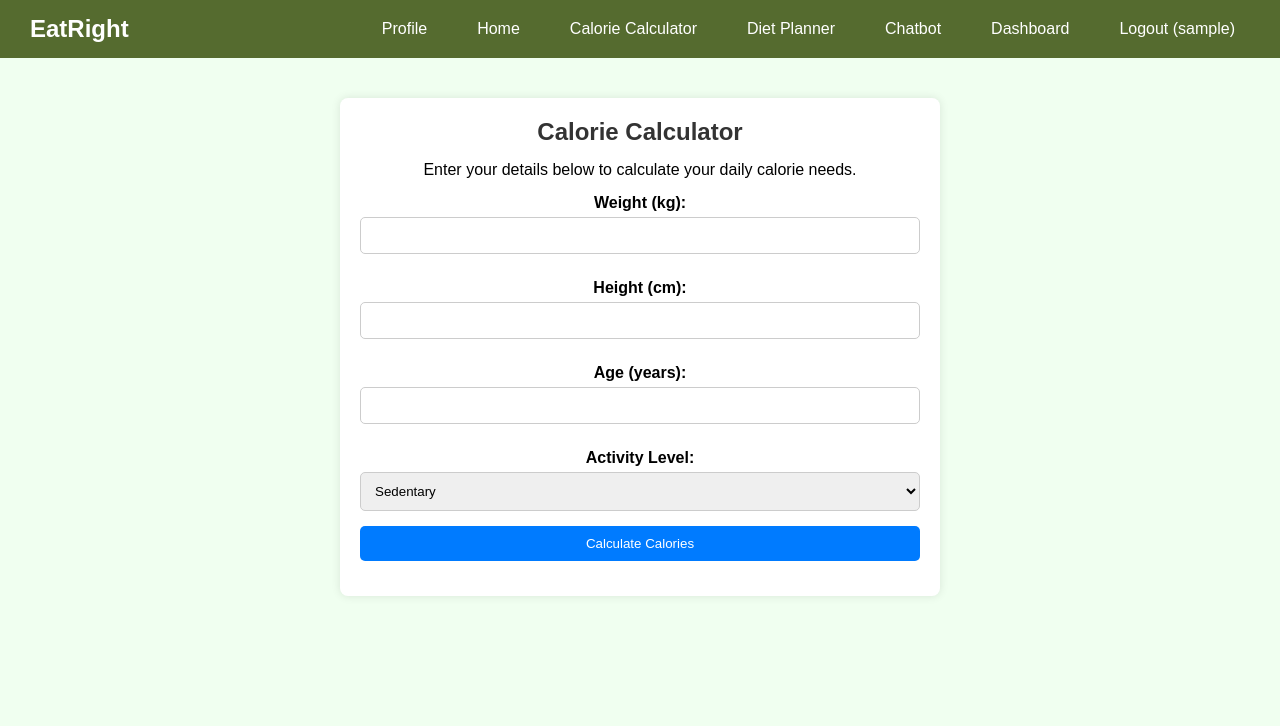
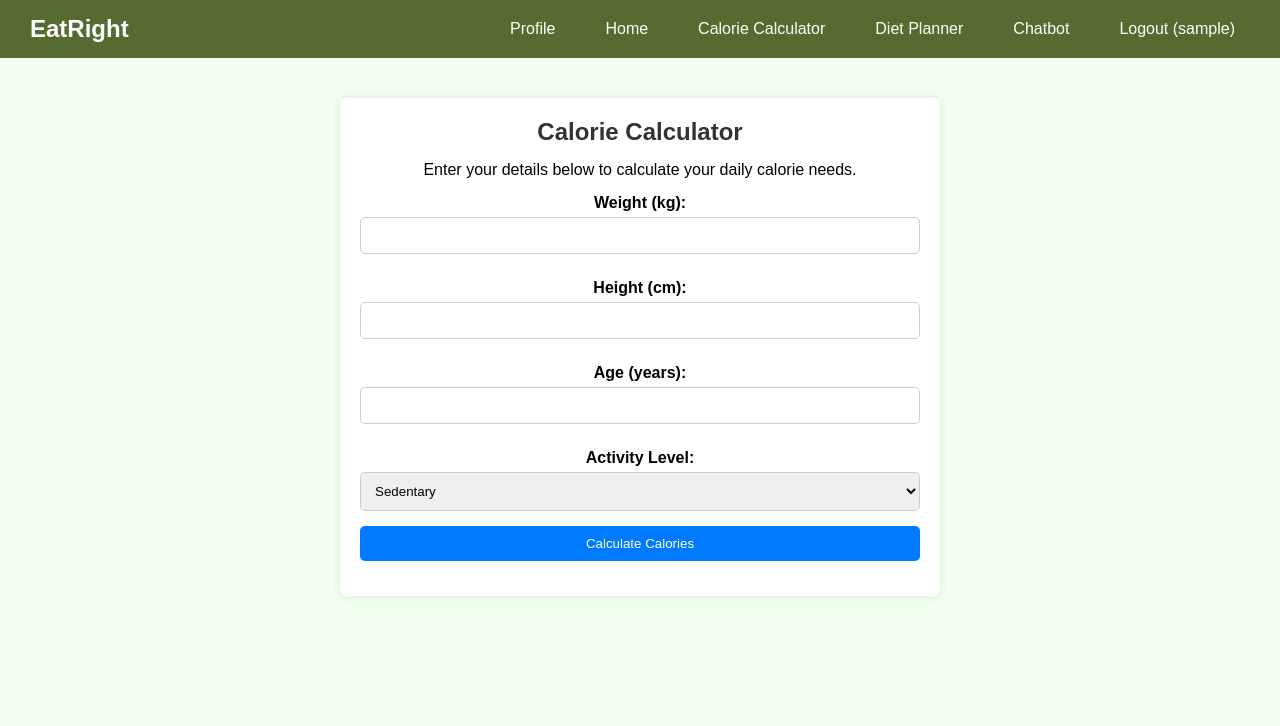
Before and after one commit to MakkapatiDeepthi/EatRight, a Flask app: page /calorie-calculator in a window 1280 px wide. Shown: the top 726 px of the page. Run offline with Flask 3, Linux system fonts and the light colour scheme; the visitor is signed in with stand-in values (Sample User, id 1).

Commit message:
Update base.html

```diff
--- a/templates/base.html
+++ b/templates/base.html
@@ -23,7 +23,7 @@
             <li><a href="{{ url_for('diet_planner') }}">Diet Planner</a></li>
             <li><a href="{{ url_for('chatbot') }}">Chatbot</a></li>
 
-                <li><a href="{{ url_for('dashboard') }}">Dashboard</a></li>
+
                 <li><a <a href="{{ url_for('logout') }}">Logout ({{ session['user']['username'] }})</a>
 
             {% else %}
```
